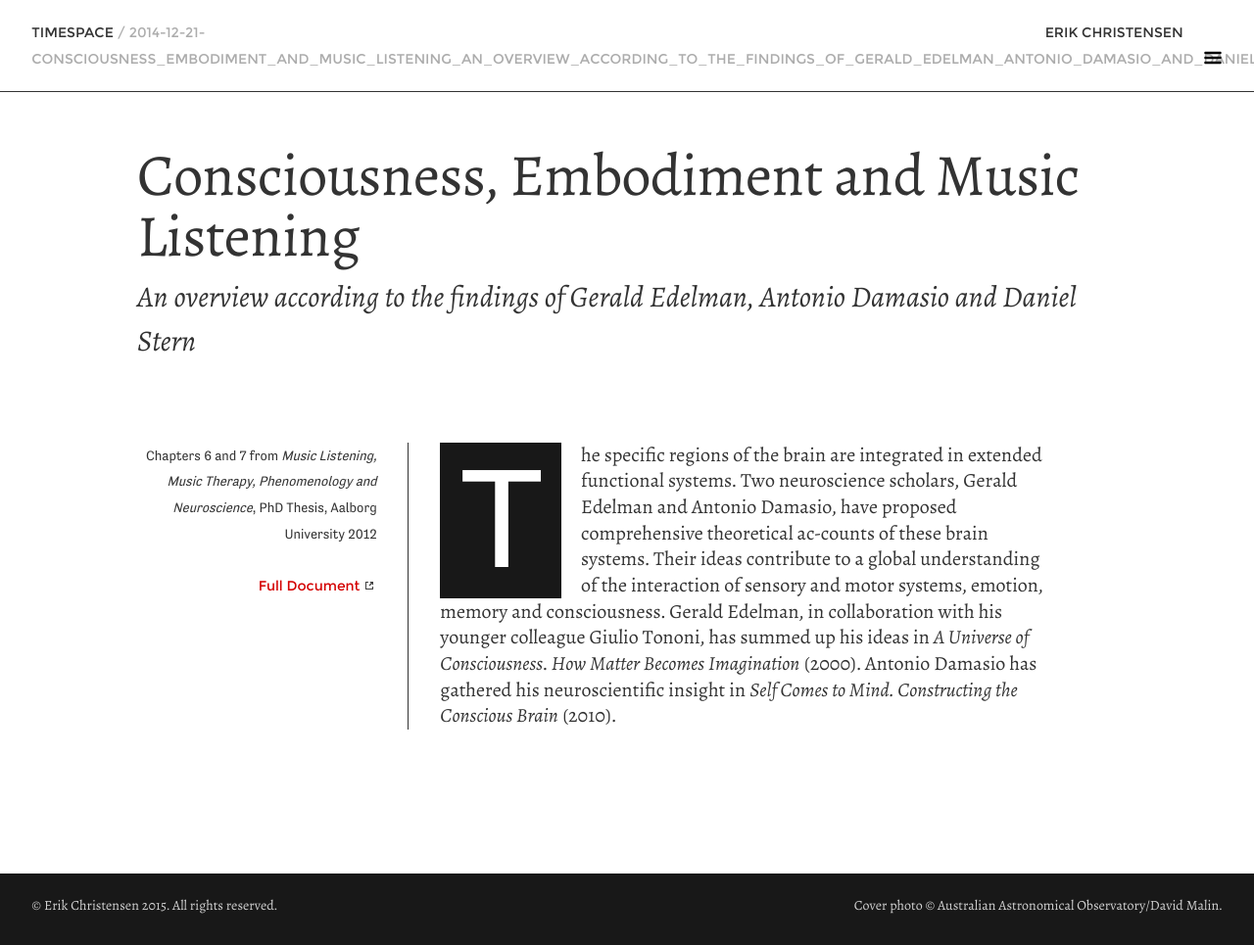
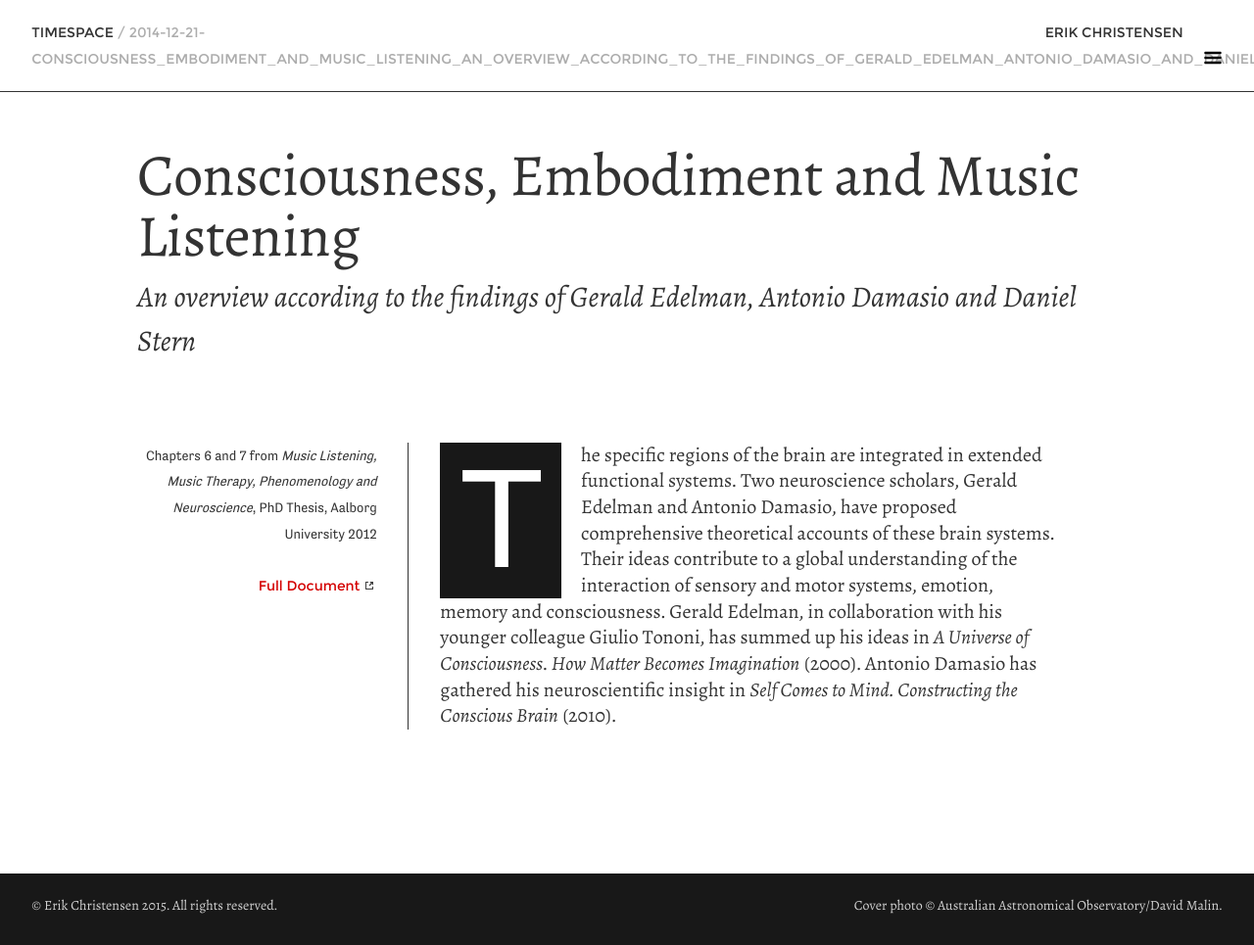
Before and after one commit to netlifydemo/cms-demo, a Jekyll site: the page built from _articles/2014-12-21-Consciousness_Embodiment_and_Music_Listening_An_overview_according_to_the_findings_of_Gerald_Edelman_Antonio_Damasio_and_Daniel_Stern.md, in a window 1280 px wide. Shown: the whole page at 98% size. Built offline with Jekyll 4.4.1, drawn with Linux system fonts in a browser that asks for light colours.

Commit message:
Updated Article Consciousness, Embodiment and Music Listening

```diff
--- a/_articles/2014-12-21-Consciousness_Embodiment_and_Music_Listening_An_overview_according_to_the_findings_of_Gerald_Edelman_Antonio_Damasio_and_Daniel_Stern.md
+++ b/_articles/2014-12-21-Consciousness_Embodiment_and_Music_Listening_An_overview_according_to_the_findings_of_Gerald_Edelman_Antonio_Damasio_and_Daniel_Stern.md
@@ -1,12 +1,13 @@
 ---
-title: Consciousness, Embodiment and Music Listening
-subtitle: An overview according to the findings of Gerald Edelman, Antonio Damasio and Daniel Stern
+title: "Consciousness, Embodiment and Music Listening"
+subtitle: "An overview according to the findings of Gerald Edelman, Antonio Damasio and Daniel Stern"
+date: 2014-12-21T00:00:00.000Z
 full_title: "Consciousness, Embodiment and Music Listening: An overview according to the findings of Gerald Edelman, Antonio Damasio and Daniel Stern"
-bib: Chapters 6 and 7 from *Music Listening, Music Therapy, Phenomenology and Neuroscience*, PhD Thesis, Aalborg University 2012
+bib: "Chapters 6 and 7 from *Music Listening, Music Therapy, Phenomenology and Neuroscience*, PhD Thesis, Aalborg University 2012"
 links:
   - label: Full Document
-    url: http://www.academia.edu/2514070/Consciousness_Embodiment_and_Music_Listening_An_overview_according_to_the_findings_of_Gerald_Edelman_Antonio_Damasio_and_Daniel_Stern
-date: 2014-12-21T00:00:00.000Z
+    url: "http://www.academia.edu/2514070/Consciousness_Embodiment_and_Music_Listening_An_overview_according_to_the_findings_of_Gerald_Edelman_Antonio_Damasio_and_Daniel_Stern"
+docs: []
 ---
 
-The specific regions of the brain are integrated in extended functional systems. Two neuroscience scholars, Gerald Edelman and Antonio Damasio, have proposed comprehensive theoretical ac-counts of these brain systems. Their ideas contribute to a global understanding of the interaction of sensory and motor systems, emotion, memory and consciousness. Gerald Edelman, in collaboration with his younger colleague Giulio Tononi, has summed up his ideas in *A Universe of Consciousness*. *How Matter Becomes Imagination* (2000). Antonio Damasio has gathered his neuroscientific insight in *Self Comes to Mind. Constructing the Conscious Brain* (2010).
+The specific regions of the brain are integrated in extended functional systems. Two neuroscience scholars, Gerald Edelman and Antonio Damasio, have proposed comprehensive theoretical accounts of these brain systems. Their ideas contribute to a global understanding of the interaction of sensory and motor systems, emotion, memory and consciousness. Gerald Edelman, in collaboration with his younger colleague Giulio Tononi, has summed up his ideas in *A Universe of Consciousness*. *How Matter Becomes Imagination* (2000). Antonio Damasio has gathered his neuroscientific insight in *Self Comes to Mind. Constructing the Conscious Brain* (2010).
```
